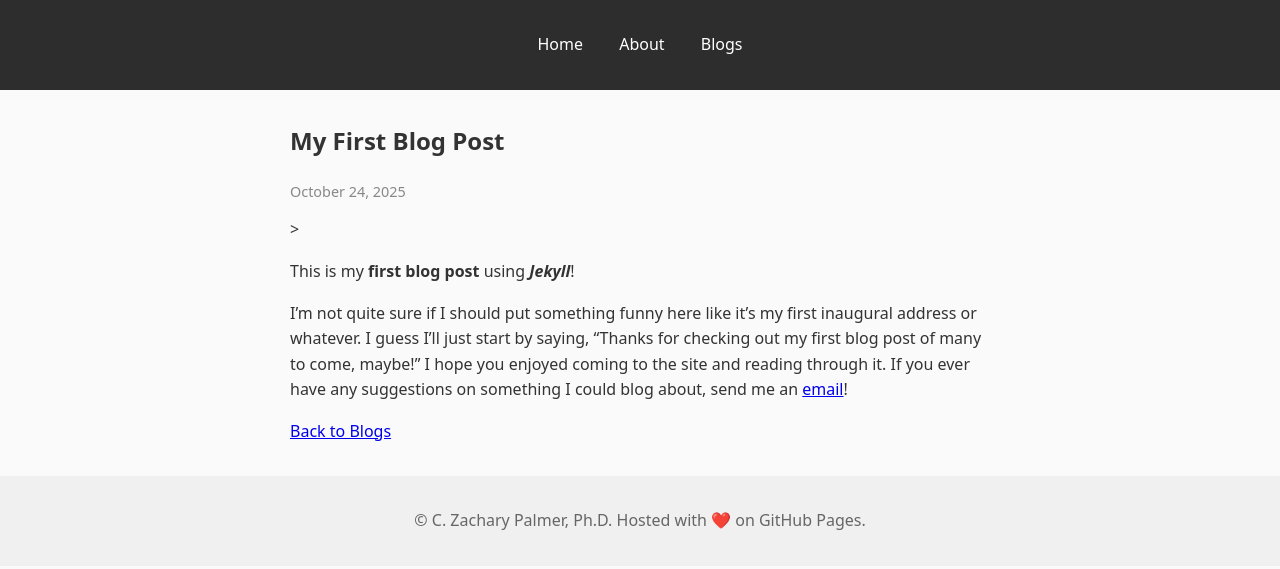
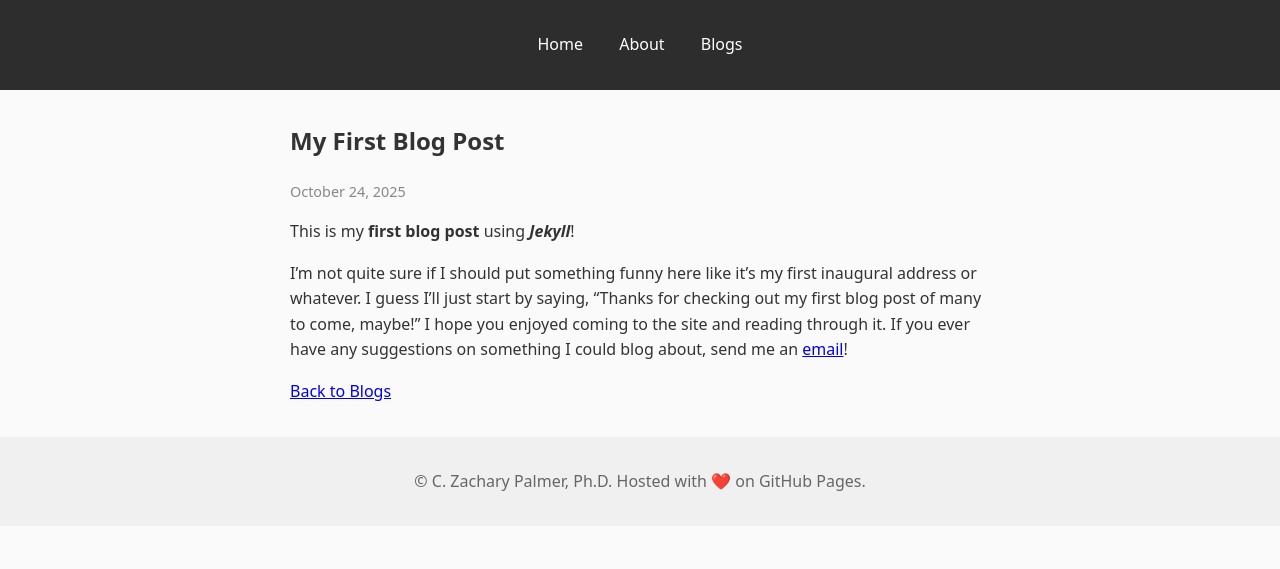
Before and after one commit to zpalmer618/zpalmer618.github.io, a Jekyll site: the page built from _posts/2025-10-24-intro.md, in a window 1280 px wide. Shown: the top 569 px of the page. Built offline with Jekyll 4.4.1, drawn with Linux system fonts in a browser that asks for light colours.

Commit message:
Fix post date paragraph tag in post layout

```diff
--- a/_layouts/post.html
+++ b/_layouts/post.html
@@ -4,7 +4,7 @@
 
 <article class="post">
     <h1>{{ page.title }}</h1>
-    <p class="post-date">{{ page.date | date: "%B %d, %Y" }}</p>>
+    <p class="post-date">{{ page.date | date: "%B %d, %Y" }}</p>
     <div class="post-content">
         {{ content }}
     </div>
```
